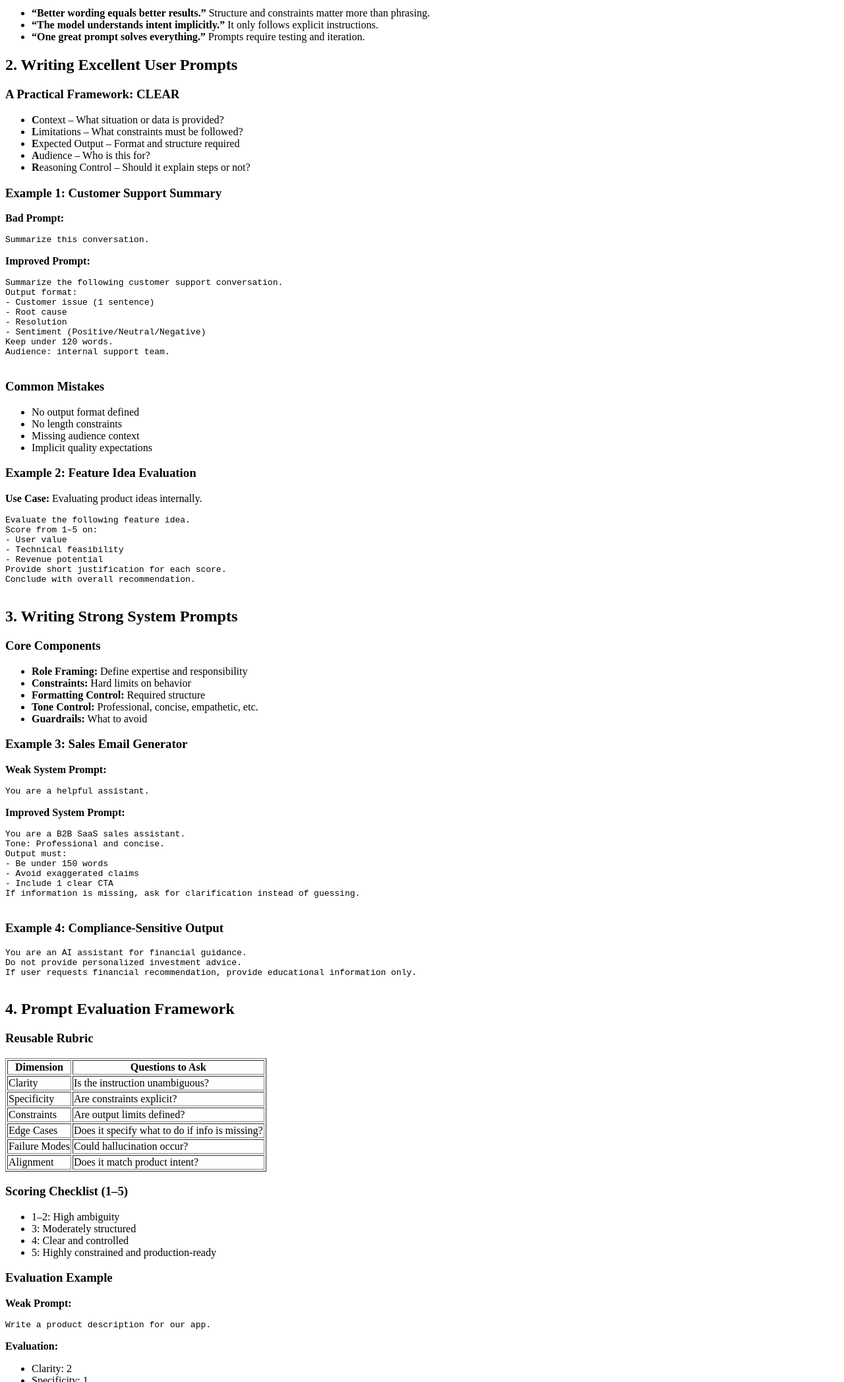
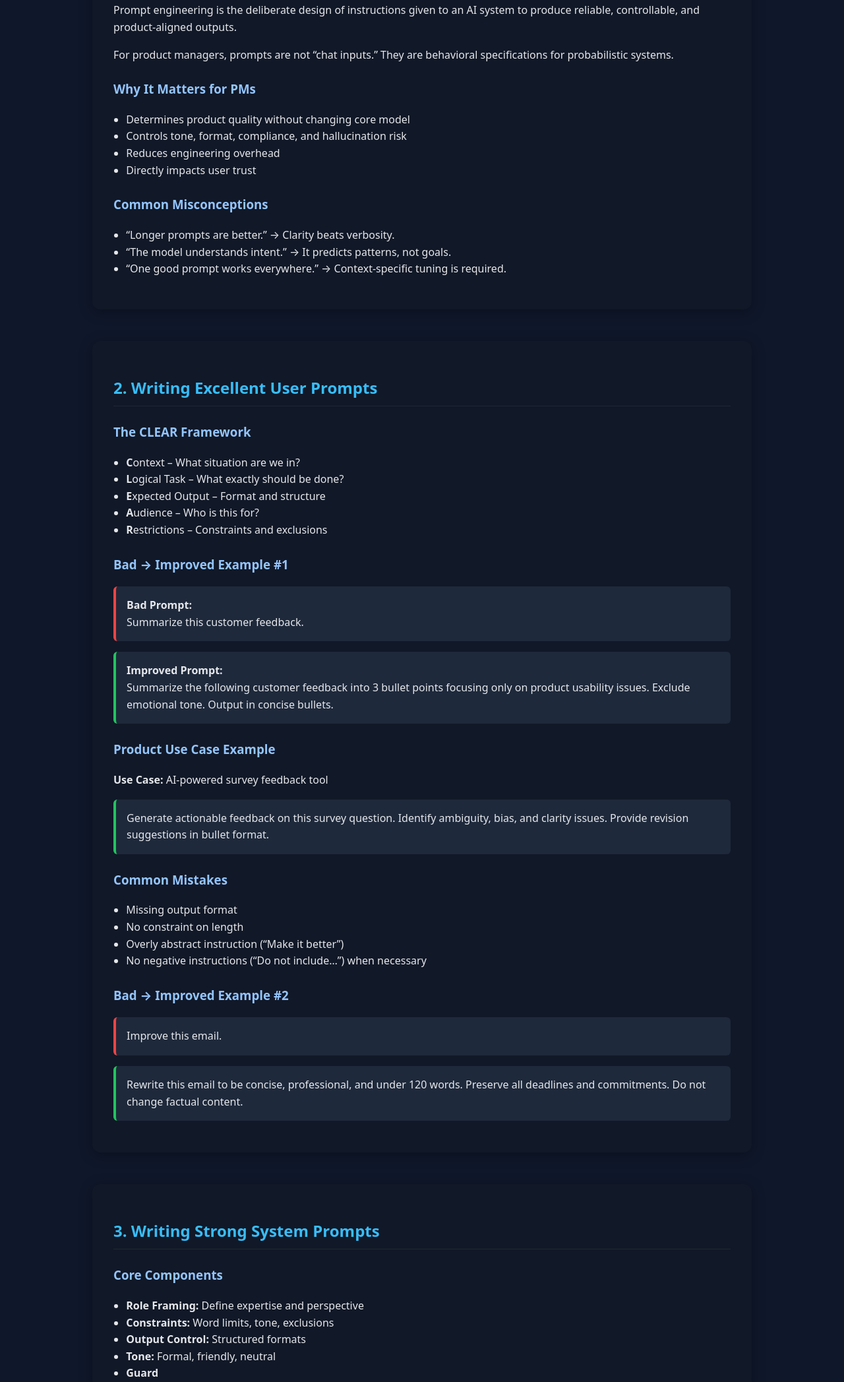
Before and after one commit to zankruta/prompt-engineering, a plain HTML site: page index.html in a window 1280 px wide. Shown: the part 421-2516 px from the top of the page at 66% size. Drawn offline with Linux system fonts and the light colour scheme.

Commit message:
Revise HTML structure and content for clarity
Updated the content and structure of the HTML document, including revised headings, improved prompt examples, and added CSS styles for better presentation.

```diff
--- a/index.html
+++ b/index.html
@@ -2,258 +2,185 @@
 <html lang="en">
 <head>
 <meta charset="UTF-8" />
-  <meta name="viewport" content="width=device-width, initial-scale=1.0" />
+<meta name="viewport" content="width=device-width, initial-scale=1.0"/>
 <title>Prompt Engineering for AI Product Managers: A Practical Playbook</title>
+<style>
+  :root {
+    --bg: #0f172a;
+    --card: #111827;
+    --accent: #38bdf8;
+    --text: #e5e7eb;
+    --muted: #9ca3af;
+    --highlight: #22c55e;
+    --danger: #ef4444;
+  }
+  body {
+    margin: 0;
+    font-family: system-ui, -apple-system, BlinkMacSystemFont, sans-serif;
+    background-color: var(--bg);
+    color: var(--text);
+    line-height: 1.6;
+  }
+  header {
+    padding: 3rem 2rem;
+    text-align: center;
+    background: linear-gradient(135deg, #0f172a, #1e293b);
+    border-bottom: 1px solid #1f2937;
+  }
+  header h1 {
+    margin: 0;
+    font-size: 2.2rem;
+    color: var(--accent);
+  }
+  header p {
+    color: var(--muted);
+    max-width: 700px;
+    margin: 1rem auto 0;
+  }
+  main {
+    max-width: 1000px;
+    margin: 2rem auto;
+    padding: 0 1.5rem 3rem;
+  }
+  section {
+    margin-bottom: 3rem;
+    background-color: var(--card);
+    padding: 2rem;
+    border-radius: 12px;
+    box-shadow: 0 4px 20px rgba(0,0,0,0.3);
+  }
+  h2 {
+    color: var(--accent);
+    border-bottom: 1px solid #1f2937;
+    padding-bottom: 0.5rem;
+  }
+  h3 {
+    color: #93c5fd;
+    margin-top: 1.5rem;
+  }
+  ul {
+    padding-left: 1.2rem;
+  }
+  code {
+    background-color: #1f2937;
+    padding: 0.3rem 0.5rem;
+    border-radius: 6px;
+    font-size: 0.9rem;
+    display: inline-block;
+    margin: 0.3rem 0;
+  }
+  .example {
+    background-color: #1e293b;
+    padding: 1rem;
+    border-left: 4px solid var(--highlight);
+    margin: 1rem 0;
+    border-radius: 6px;
+  }
+  .bad {
+    border-left-color: var(--danger);
+  }
+  .footer {
+    text-align: center;
+    color: var(--muted);
+    font-size: 0.9rem;
+    padding-top: 2rem;
+  }
+</style>
 </head>
 <body>
 
 <header>
-  <h1>Prompt Engineering for AI Product Managers: A Practical Playbook</h1>
-  <p>A structured, practical guide for early-career product managers building AI-powered products.</p>
+  <h1>Prompt Engineering for AI Product Managers</h1>
+  <p>A Practical Playbook for Writing, Evaluating, and Iterating on Prompts in Real-World AI Products</p>
 </header>
 
 <main>
 
-<section id="foundations">
+<section>
 <h2>1. Foundations</h2>
 
-  <h3>What Prompt Engineering Is (Product Definition)</h3>
+<h3>What Prompt Engineering Is (Product-Level Definition)</h3>
 <p>
-    Prompt engineering is the practice of designing structured instructions that reliably guide an AI system
-    toward outputs aligned with product intent. For product managers, it is not about linguistic creativity —
-    it is about controlling behavior under constraints.
+Prompt engineering is the deliberate design of instructions given to an AI system to produce reliable, controllable, and product-aligned outputs.
+</p>
+<p>
+For product managers, prompts are not “chat inputs.” They are behavioral specifications for probabilistic systems.
 </p>
 
 <h3>Why It Matters for PMs</h3>
 <ul>
-    <li>Directly impacts user experience and output reliability</li>
-    <li>Reduces engineering iteration cycles</li>
-    <li>Controls risk, tone, and compliance</li>
-    <li>Improves evaluation and measurement of AI features</li>
+<li>Determines product quality without changing core model</li>
+<li>Controls tone, format, compliance, and hallucination risk</li>
+<li>Reduces engineering overhead</li>
+<li>Directly impacts user trust</li>
 </ul>
 
 <h3>Common Misconceptions</h3>
 <ul>
-    <li><strong>“Better wording equals better results.”</strong> Structure and constraints matter more than phrasing.</li>
-    <li><strong>“The model understands intent implicitly.”</strong> It only follows explicit instructions.</li>
-    <li><strong>“One great prompt solves everything.”</strong> Prompts require testing and iteration.</li>
+<li>“Longer prompts are better.” → Clarity beats verbosity.</li>
+<li>“The model understands intent.” → It predicts patterns, not goals.</li>
+<li>“One good prompt works everywhere.” → Context-specific tuning is required.</li>
 </ul>
 </section>
 
-<section id="user-prompts">
+<section>
 <h2>2. Writing Excellent User Prompts</h2>
 
-  <h3>A Practical Framework: CLEAR</h3>
+<h3>The CLEAR Framework</h3>
 <ul>
-    <li><strong>C</strong>ontext – What situation or data is provided?</li>
-    <li><strong>L</strong>imitations – What constraints must be followed?</li>
-    <li><strong>E</strong>xpected Output – Format and structure required</li>
+<li><strong>C</strong>ontext – What situation are we in?</li>
+<li><strong>L</strong>ogical Task – What exactly should be done?</li>
+<li><strong>E</strong>xpected Output – Format and structure</li>
 <li><strong>A</strong>udience – Who is this for?</li>
-    <li><strong>R</strong>easoning Control – Should it explain steps or not?</li>
+<li><strong>R</strong>estrictions – Constraints and exclusions</li>
 </ul>
 
-  <h3>Example 1: Customer Support Summary</h3>
+<h3>Bad → Improved Example #1</h3>
 
-  <p><strong>Bad Prompt:</strong></p>
-  <pre>Summarize this conversation.</pre>
+<div class="example bad">
+<strong>Bad Prompt:</strong><br/>
+Summarize this customer feedback.
+</div>
 
-  <p><strong>Improved Prompt:</strong></p>
-  <pre>
-Summarize the following customer support conversation.
-Output format:
-- Customer issue (1 sentence)
-- Root cause
-- Resolution
-- Sentiment (Positive/Neutral/Negative)
-Keep under 120 words.
-Audience: internal support team.
-  </pre>
+<div class="example">
+<strong>Improved Prompt:</strong><br/>
+Summarize the following customer feedback into 3 bullet points focusing only on product usability issues. Exclude emotional tone. Output in concise bullets.
+</div>
+
+<h3>Product Use Case Example</h3>
+<p><strong>Use Case:</strong> AI-powered survey feedback tool</p>
+
+<div class="example">
+Generate actionable feedback on this survey question. Identify ambiguity, bias, and clarity issues. Provide revision suggestions in bullet format.
+</div>
 
 <h3>Common Mistakes</h3>
 <ul>
-    <li>No output format defined</li>
-    <li>No length constraints</li>
-    <li>Missing audience context</li>
-    <li>Implicit quality expectations</li>
+<li>Missing output format</li>
+<li>No constraint on length</li>
+<li>Overly abstract instruction (“Make it better”)</li>
+<li>No negative instructions (“Do not include…”) when necessary</li>
 </ul>
 
-  <h3>Example 2: Feature Idea Evaluation</h3>
-  <p><strong>Use Case:</strong> Evaluating product ideas internally.</p>
+<h3>Bad → Improved Example #2</h3>
 
-  <pre>
-Evaluate the following feature idea.
-Score from 1–5 on:
-- User value
-- Technical feasibility
-- Revenue potential
-Provide short justification for each score.
-Conclude with overall recommendation.
-  </pre>
+<div class="example bad">
+Improve this email.
+</div>
+
+<div class="example">
+Rewrite this email to be concise, professional, and under 120 words. Preserve all deadlines and commitments. Do not change factual content.
+</div>
 
 </section>
 
-<section id="system-prompts">
+<section>
 <h2>3. Writing Strong System Prompts</h2>
 
 <h3>Core Components</h3>
 <ul>
-    <li><strong>Role Framing:</strong> Define expertise and responsibility</li>
-    <li><strong>Constraints:</strong> Hard limits on behavior</li>
-    <li><strong>Formatting Control:</strong> Required structure</li>
-    <li><strong>Tone Control:</strong> Professional, concise, empathetic, etc.</li>
-    <li><strong>Guardrails:</strong> What to avoid</li>
-  </ul>
-
-  <h3>Example 3: Sales Email Generator</h3>
-
-  <p><strong>Weak System Prompt:</strong></p>
-  <pre>You are a helpful assistant.</pre>
-
-  <p><strong>Improved System Prompt:</strong></p>
-  <pre>
-You are a B2B SaaS sales assistant.
-Tone: Professional and concise.
-Output must:
-- Be under 150 words
-- Avoid exaggerated claims
-- Include 1 clear CTA
-If information is missing, ask for clarification instead of guessing.
-  </pre>
-
-  <h3>Example 4: Compliance-Sensitive Output</h3>
-  <pre>
-You are an AI assistant for financial guidance.
-Do not provide personalized investment advice.
-If user requests financial recommendation, provide educational information only.
-  </pre>
-
-</section>
-
-<section id="evaluation-framework">
-  <h2>4. Prompt Evaluation Framework</h2>
-
-  <h3>Reusable Rubric</h3>
-  <table border="1">
-    <thead>
-      <tr>
-        <th>Dimension</th>
-        <th>Questions to Ask</th>
-      </tr>
-    </thead>
-    <tbody>
-      <tr>
-        <td>Clarity</td>
-        <td>Is the instruction unambiguous?</td>
-      </tr>
-      <tr>
-        <td>Specificity</td>
-        <td>Are constraints explicit?</td>
-      </tr>
-      <tr>
-        <td>Constraints</td>
-        <td>Are output limits defined?</td>
-      </tr>
-      <tr>
-        <td>Edge Cases</td>
-        <td>Does it specify what to do if info is missing?</td>
-      </tr>
-      <tr>
-        <td>Failure Modes</td>
-        <td>Could hallucination occur?</td>
-      </tr>
-      <tr>
-        <td>Alignment</td>
-        <td>Does it match product intent?</td>
-      </tr>
-    </tbody>
-  </table>
-
-  <h3>Scoring Checklist (1–5)</h3>
-  <ul>
-    <li>1–2: High ambiguity</li>
-    <li>3: Moderately structured</li>
-    <li>4: Clear and controlled</li>
-    <li>5: Highly constrained and production-ready</li>
-  </ul>
-
-  <h3>Evaluation Example</h3>
-
-  <p><strong>Weak Prompt:</strong></p>
-  <pre>Write a product description for our app.</pre>
-
-  <p><strong>Evaluation:</strong></p>
-  <ul>
-    <li>Clarity: 2</li>
-    <li>Specificity: 1</li>
-    <li>Constraints: 1</li>
-    <li>Alignment: 2</li>
-  </ul>
-
-  <p><strong>Improved Version:</strong></p>
-  <pre>
-Write a product description for a time-tracking SaaS tool.
-Audience: Freelancers.
-Length: 120–150 words.
-Tone: Confident but not exaggerated.
-Include:
-- Core benefit
-- Differentiator
-- One CTA.
-  </pre>
-
-</section>
-
-<section id="iteration">
-  <h2>5. Iteration and Debugging Prompts</h2>
-
-  <h3>Systematic Testing Process</h3>
-  <ol>
-    <li>Define success criteria before testing</li>
-    <li>Test across varied inputs</li>
-    <li>Record failure patterns</li>
-    <li>Adjust one variable at a time</li>
-  </ol>
-
-  <h3>Common Failure Patterns</h3>
-  <ul>
-    <li>Overly verbose outputs</li>
-    <li>Hallucinated facts</li>
-    <li>Ignoring format requirements</li>
-    <li>Inconsistent tone</li>
-  </ul>
-
-  <h3>When to Change What</h3>
-  <ul>
-    <li><strong>Adjust Prompt:</strong> Formatting, clarity, constraints</li>
-    <li><strong>Change Model:</strong> If reasoning depth insufficient</li>
-    <li><strong>Add Retrieval:</strong> When domain accuracy is critical</li>
-  </ul>
-
-  <h3>Practical Iteration Workflow</h3>
-  <ol>
-    <li>Draft v1</li>
-    <li>Evaluate using rubric</li>
-    <li>Run 10 diverse test cases</li>
-    <li>Identify patterns</li>
-    <li>Revise and retest</li>
-  </ol>
-
-</section>
-
-<section id="conclusion">
-  <h2>Conclusion</h2>
-  <p>
-    Prompt engineering for product managers is not about clever phrasing — it is about designing
-    reliable behavioral control systems for AI features. By applying structured frameworks,
-    evaluation rubrics, and systematic iteration, you move from experimentation to production-grade AI design.
-  </p>
-</section>
-
-</main>
-
-<footer>
-  <p>End of Guide</p>
-</footer>
-
-</body>
-</html>
+<li><strong>Role Framing:</strong> Define expertise and perspective</li>
+<li><strong>Constraints:</strong> Word limits, tone, exclusions</li>
+<li><strong>Output Control:</strong> Structured formats</li>
+<li><strong>Tone:</strong> Formal, friendly, neutral</li>
+<li><strong>Guard
```
Lines whose indentation alone changed are shown as unchanged.
